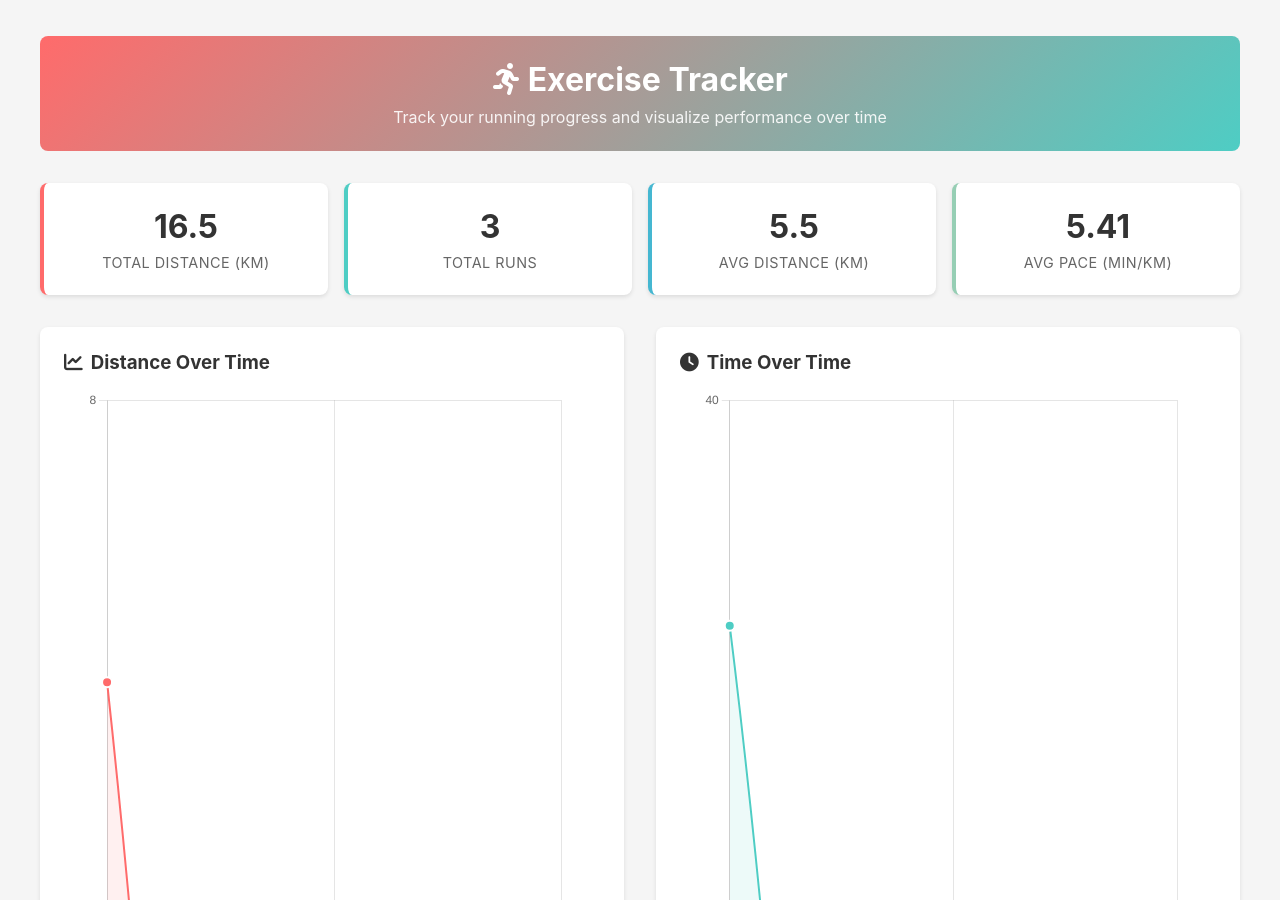
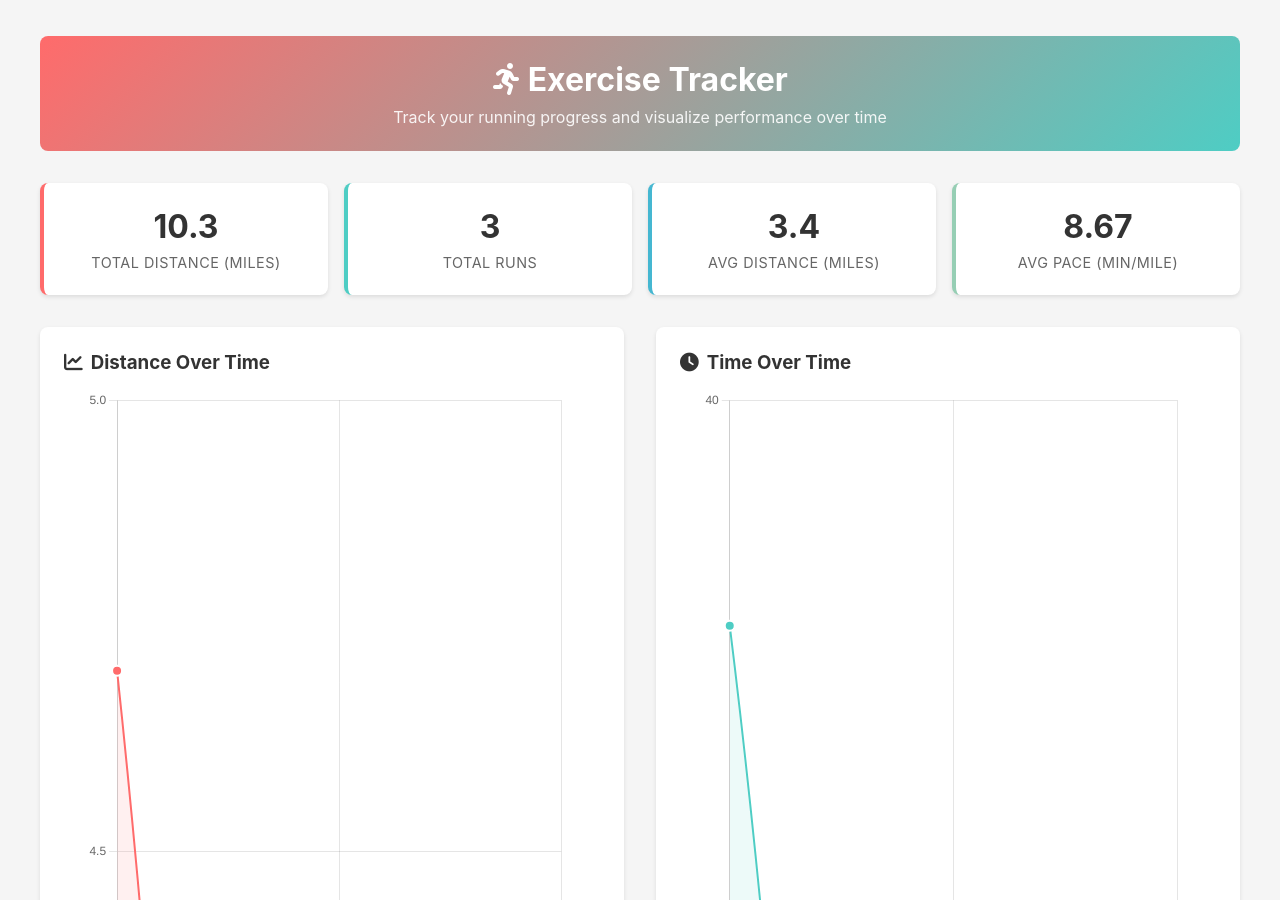
Before and after one commit to RunkaiTao/RunkaiTao.github.io, a Jekyll site: the page test-exercise.html, which Jekyll copies as it is, in a window 1280 px wide and 900 px high. Built offline with Jekyll 4.4.1, drawn with Linux system fonts in a browser that asks for light colours; some of the changed text lies outside the part shown.

Commit message:
mile-bug

```diff
--- a/assets/js/exercise-tracker.js
+++ b/assets/js/exercise-tracker.js
@@ -31,9 +31,9 @@ class ExerciseTracker {
             .map(([date, data]) => ({
                 date: date,
                 dateObj: new Date(date),
-                distance: parseFloat(data.distance_km),
+                distance: parseFloat(data.distance_miles),
                 time: parseInt(data.time_minutes),
-                pace: parseFloat(data.pace_per_km),
+                pace: parseFloat(data.pace_per_mile),
                 notes: data.notes || ''
             }))
             .sort((a, b) => b.dateObj - a.dateObj); // Newest first
@@ -72,7 +72,7 @@ class ExerciseTracker {
             data: {
                 labels: dates,
                 datasets: [{
-                    label: 'Distance (km)',
+                    label: 'Distance (miles)',
                     data: distances,
                     borderColor: '#FF6B6B',
                     backgroundColor: 'rgba(255, 107, 107, 0.1)',
@@ -94,7 +94,7 @@ class ExerciseTracker {
                         beginAtZero: true,
                         title: {
                             display: true,
-                            text: 'Distance (km)'
+                            text: 'Distance (miles)'
                         }
                     },
                     x: {
@@ -111,7 +111,7 @@ class ExerciseTracker {
                     tooltip: {
                         callbacks: {
                             label: function(context) {
-                                return `Distance: ${context.parsed.y} km`;
+                                return `Distance: ${context.parsed.y} miles`;
                             }
                         }
                     }
--- a/test-exercise.html
+++ b/test-exercise.html
@@ -18,7 +18,7 @@
   <div class="stats-summary">
     <div class="stat-card">
       <div class="stat-value" id="total-distance">0</div>
-      <div class="stat-label">Total Distance (km)</div>
+      <div class="stat-label">Total Distance (miles)</div>
     </div>
     <div class="stat-card">
       <div class="stat-value" id="total-runs">0</div>
@@ -26,11 +26,11 @@
     </div>
     <div class="stat-card">
       <div class="stat-value" id="avg-distance">0</div>
-      <div class="stat-label">Avg Distance (km)</div>
+      <div class="stat-label">Avg Distance (miles)</div>
     </div>
     <div class="stat-card">
       <div class="stat-value" id="avg-pace">0</div>
-      <div class="stat-label">Avg Pace (min/km)</div>
+      <div class="stat-label">Avg Pace (min/mile)</div>
     </div>
   </div>
 
@@ -69,9 +69,9 @@
         <thead>
           <tr>
             <th>Date</th>
-            <th>Distance (km)</th>
+            <th>Distance (miles)</th>
             <th>Time (min)</th>
-            <th>Pace (min/km)</th>
+            <th>Pace (min/mile)</th>
             <th>Notes</th>
           </tr>
         </thead>
@@ -87,21 +87,21 @@
 // Test data
 window.runningData = {
   "2025-08-20": {
-    distance_km: 5.2,
+    distance_miles: 3.2,
     time_minutes: 28,
-    pace_per_km: 5.38,
+    pace_per_mile: 8.75,
     notes: "Morning run, good weather"
   },
   "2025-08-19": {
-    distance_km: 3.8,
+    distance_miles: 2.4,
     time_minutes: 22,
-    pace_per_km: 5.79,
+    pace_per_mile: 9.17,
     notes: "Easy recovery run"
   },
   "2025-08-18": {
-    distance_km: 7.5,
+    distance_miles: 4.7,
     time_minutes: 38,
-    pace_per_km: 5.07,
+    pace_per_mile: 8.09,
     notes: "Long run Sunday"
   }
 };
```
Also changed, not shown: _pages/exercise.md (+5 -5 lines).
